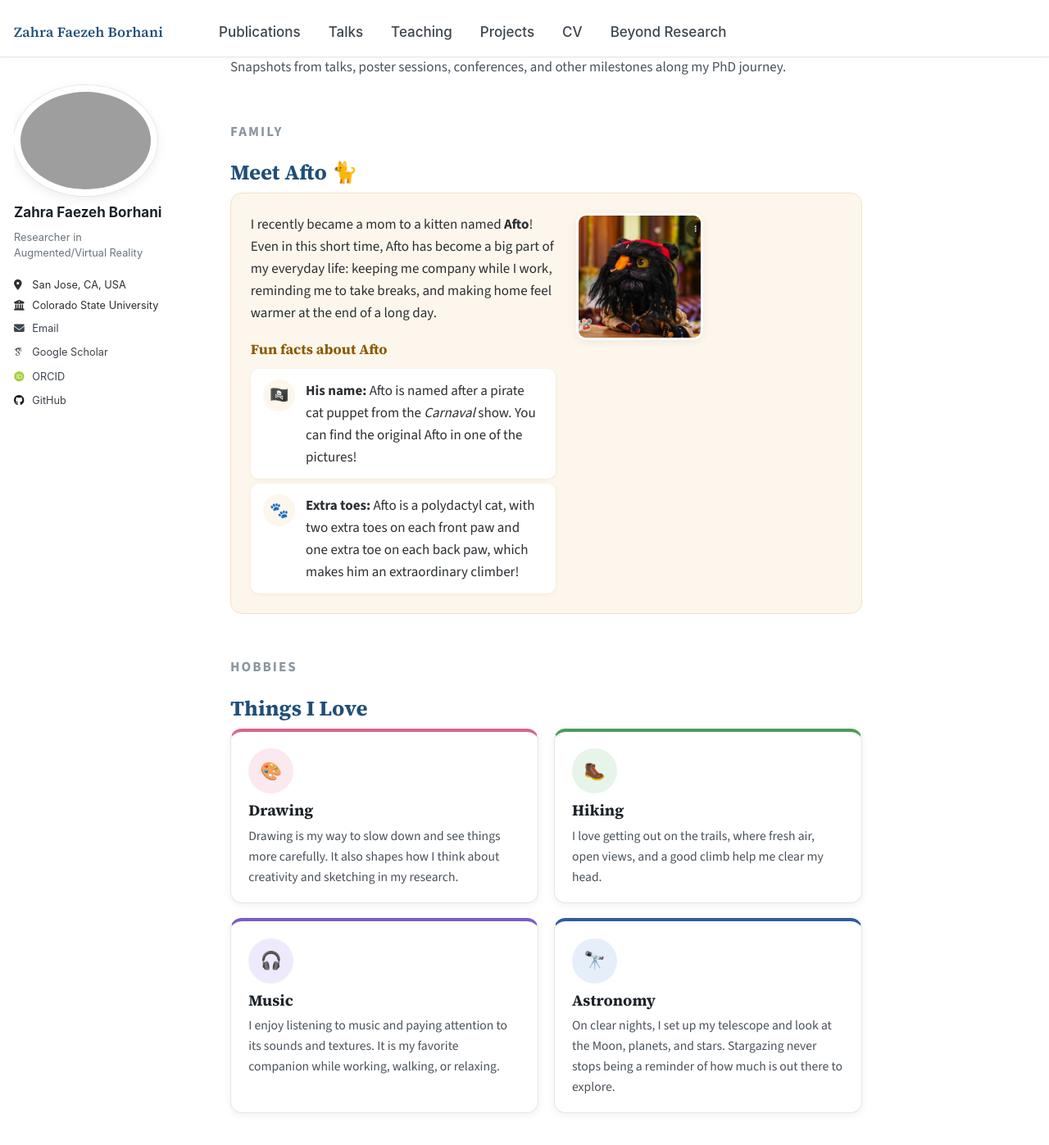
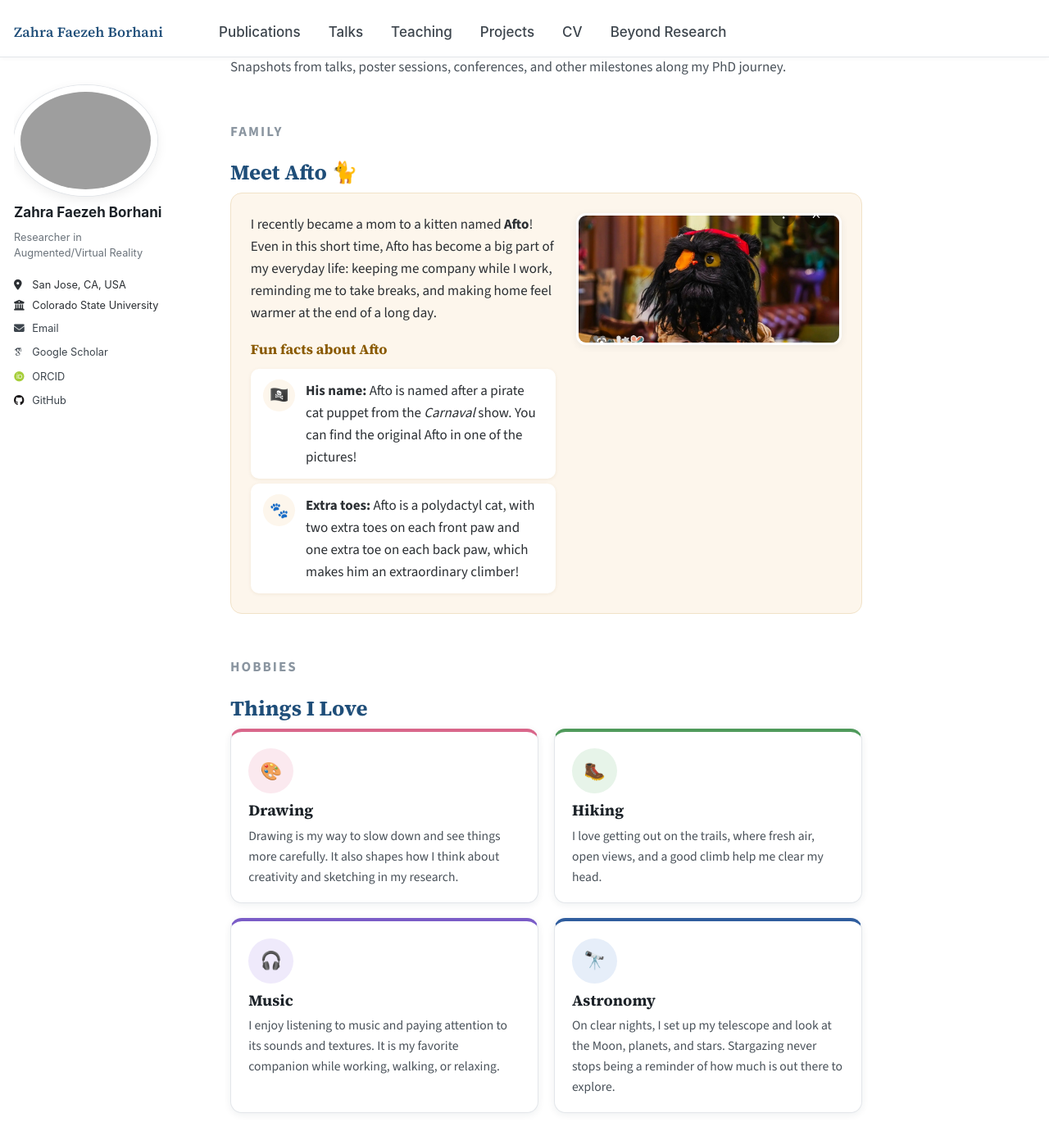
Before and after one commit to faezehborhani/faezehborhani.github.io, a Jekyll site: the page built from _pages/beyond-research.html, in a window 1280 px wide and 1400 px high, scrolled down 377 px. Shown: the top 1397 px of the window at 82% size. Built offline with Jekyll 4.4.1, drawn with Linux system fonts in a browser that asks for light colours; some web fonts are replaced.

Commit message:
Beyond Research: one-row moments, featured first Afto photo
Co-Authored-By: Claude Opus 5.5 <noreply@anthropic.com>

```diff
--- a/_pages/beyond-research.html
+++ b/_pages/beyond-research.html
@@ -135,7 +135,7 @@ author_profile: true
 }
 .personal .pub-gallery__item:hover img, .personal .pub-gallery__item:focus img { transform: none; }
 
-.personal-moments .pub-gallery { grid-template-columns: repeat(2, minmax(0, 1fr)); }
+.personal-moments .pub-gallery { grid-template-columns: repeat(auto-fill, minmax(150px, 1fr)); gap: .6rem; }
 .personal-moments .pub-gallery__item { aspect-ratio: 16 / 9; }
 
 /* Afto */
@@ -161,8 +161,10 @@ author_profile: true
   display: inline-flex; align-items: center; justify-content: center;
   background: var(--warm); font-size: 1.1em;
 }
-.afto-card__photos .pub-gallery { grid-template-columns: repeat(2, minmax(0, 1fr)); }
+/* First photo is a wide feature across the top; the rest sit three per row beneath it */
+.afto-card__photos .pub-gallery { grid-template-columns: repeat(3, minmax(0, 1fr)); gap: .6rem; }
 .afto-card__photos .pub-gallery__item { aspect-ratio: 1 / 1; border: 3px solid #fff; }
+.afto-card__photos .pub-gallery__item:first-child { grid-column: 1 / -1; aspect-ratio: 2 / 1; }
 
 /* Interests */
 .interest-grid { display: grid; grid-template-columns: repeat(2, minmax(0, 1fr)); gap: 1.1rem; }
@@ -194,7 +196,7 @@ author_profile: true
 }
 @media (max-width: 480px) {
   .personal-hero { padding: 1.2rem; }
-  .personal-moments .pub-gallery { grid-template-columns: 1fr; }
+  .personal-moments .pub-gallery { grid-template-columns: repeat(2, minmax(0, 1fr)); }
 }
 @media (prefers-reduced-motion: reduce) {
   .personal * { transition: none !important; }
```
